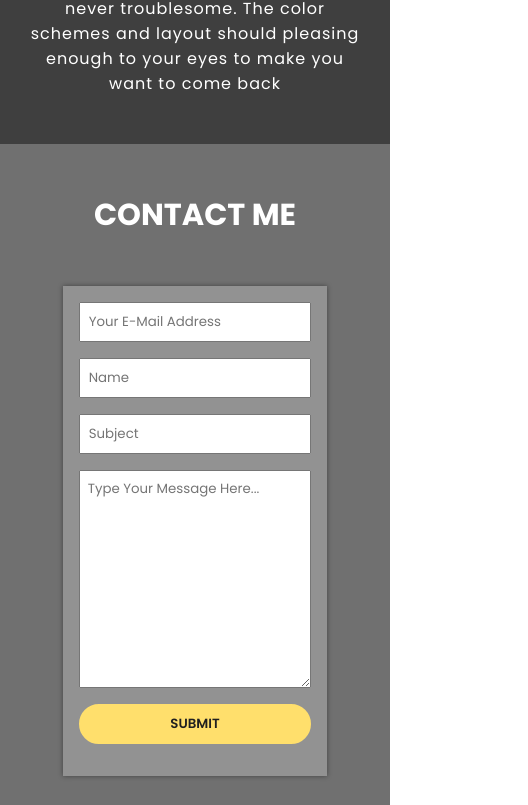
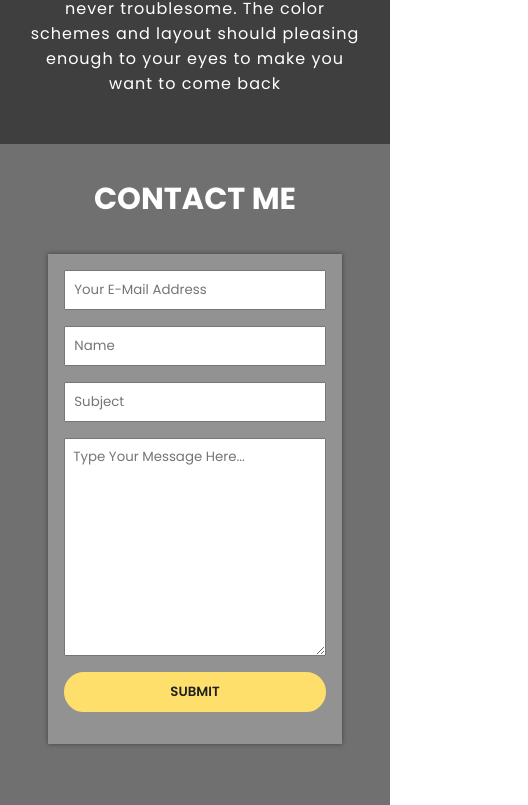
Before and after one commit to olivernygren/personal-website-portfolio, a plain HTML site: page index.html in a window 390 px wide. Shown: the part 3554-4359 px from the top of the page, 528 px wide, since content can reach past the window. Drawn offline with Linux system fonts and the light colour scheme.

Commit message:
small changes

```diff
--- a/form-handler.js
+++ b/form-handler.js
@@ -15,7 +15,7 @@ window.addEventListener("DOMContentLoaded", function() {
     }
 
     function error() {
-        status.classList.add('error');
+      status.classList.add('error');
       status.innerHTML = "Oops! There was a problem.";
     }
 
--- a/mediaQueries.css
+++ b/mediaQueries.css
@@ -56,6 +56,7 @@
     .about-me-text {
         padding: 0;
         padding-left: 1rem;
+        width: unset;
     }
 
     .about-me img {
@@ -81,6 +82,10 @@
 
 @media (max-width: 580px) {
     .contact form {
+        width: 90%;
+    }
+
+    #status {
         width: 90%;
     }
 }
--- a/style.css
+++ b/style.css
@@ -397,6 +397,7 @@ header.active {
     text-align: right;
     padding: 0 2rem;
     letter-spacing: 1px;
+    width: 67%;
 }
 
 .about-me h3 {
@@ -415,14 +416,14 @@ header.active {
 .contact {
     background-color: var(--clr-med-grey);
     text-align: center;
-    padding: 3rem;
+    padding: 2rem;
     display: flex;
     justify-content: center;
     flex-direction: column;
 }
 
 .contact h3 {
-    padding-bottom: 3rem;
+    padding-bottom: 2rem;
     font-size: 1.9rem;
     color: var(--clr-white);
 }
```
